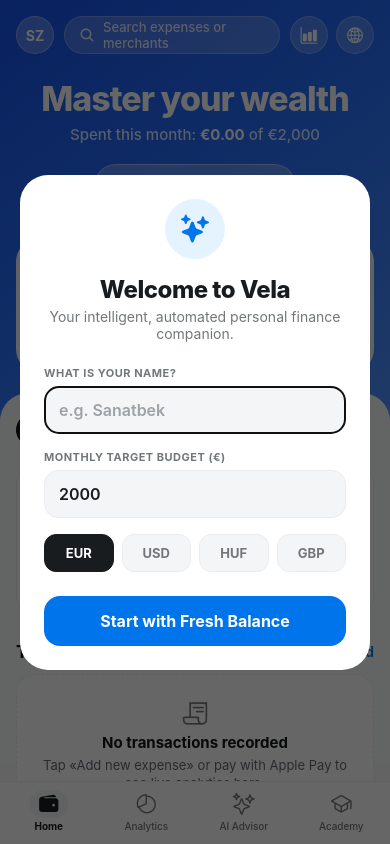
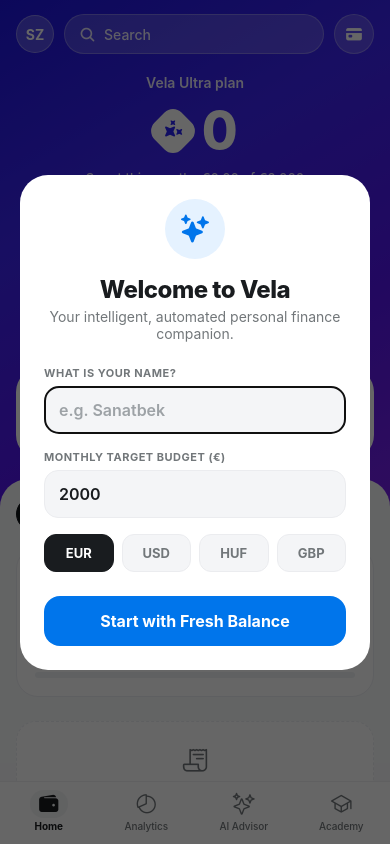
Before and after one commit to Akbermet-Toktobekova/Vela, a React Native app in the folder mobile/: screen / in a window 390 px wide. Built offline with nearby package versions, Linux system fonts and the light colour scheme.

Commit message:
feat: match exact Revolut 10 Aurora Indigo-Purple gradient, glass search capsule, and 4 frosted action circles

```diff
--- a/mobile/src/screens/ExpensesScreen.tsx
+++ b/mobile/src/screens/ExpensesScreen.tsx
@@ -9,7 +9,7 @@
 } from 'react-native';
 import { useSafeAreaInsets } from 'react-native-safe-area-context';
 import { LinearGradient } from 'expo-linear-gradient';
-import { Ionicons, MaterialCommunityIcons } from '@expo/vector-icons';
+import { Ionicons } from '@expo/vector-icons';
 import { colors } from '../theme/colors';
 import { useUser } from '../context/UserContext';
 import { AddExpenseModal } from '../components/AddExpenseModal';
@@ -66,88 +66,117 @@
 
   return (
     <View style={styles.mainWrapper}>
-      {/* 1. Revolut 10 Luminous Silk Cobalt Gradient Canvas */}
+      {/* 1. Authentic Revolut Radial/Linear Aurora Mesh Gradient */}
       <LinearGradient
-        colors={['#1754EE', '#2A72FF', '#5093FF', '#82B5FF']}
-        start={{ x: 0.1, y: 0 }}
-        end={{ x: 0.9, y: 0.55 }}
+        colors={['#1E16E2', '#3D25F4', '#5515EE', '#7A22E8', '#9B2DF0']}
+        start={{ x: 0.1, y: 0.0 }}
+        end={{ x: 0.9, y: 0.7 }}
         style={styles.gradientBg}
       >
         <ScrollView
           style={styles.container}
-          contentContainerStyle={[styles.contentContainer, { paddingTop: Math.max(insets.top, 16) }]}
+          contentContainerStyle={[styles.contentContainer, { paddingTop: Math.max(insets.top, 14) }]}
           showsVerticalScrollIndicator={false}
         >
           {/* Top Revolut Header */}
           <View style={styles.header}>
-            <View style={styles.avatarPill}>
+            <View style={styles.avatarCircle}>
               <Text style={styles.avatarText}>{profile.initials || 'SZ'}</Text>
             </View>
 
             {/* Revolut Capsule Search Bar */}
             <TouchableOpacity style={styles.searchCapsule} activeOpacity={0.8} onPress={() => setAddModalVisible(true)}>
-              <Ionicons name="search" size={16} color="rgba(255,255,255,0.85)" />
-              <Text style={styles.searchText}>Search expenses or merchants</Text>
+              <Ionicons name="search" size={17} color="rgba(255,255,255,0.85)" />
+              <Text style={styles.searchText}>Search</Text>
             </TouchableOpacity>
 
-            <View style={styles.headerIconsRow}>
-              <TouchableOpacity style={styles.headerGlassIcon} onPress={() => setGuideModalVisible(true)} activeOpacity={0.7}>
-                <Ionicons name="bar-chart" size={18} color="#FFFFFF" />
+            <TouchableOpacity style={styles.headerGlassCardBtn} onPress={() => setGuideModalVisible(true)} activeOpacity={0.8}>
+              <Ionicons name="card" size={18} color="#FFFFFF" />
+            </TouchableOpacity>
+          </View>
+
+          {/* Hero Revolut Points / Spent Balance */}
+          <View style={styles.heroSection}>
+            <Text style={styles.planLabel}>Vela Ultra plan</Text>
+
+            <View style={styles.amountHeroRow}>
+              <View style={styles.polyHexagon}>
+                <Ionicons name="sparkles" size={18} color="#2A24F4" />
+              </View>
+              <Text style={styles.amountHeroText}>
+                {Math.round(totalSpent)}
+              </Text>
+            </View>
+
+            <Text style={styles.rateLabel}>
+              Spent this month · €{totalSpent.toFixed(2)} of €{limit.toLocaleString()}
+            </Text>
+
+            {/* Frosted Upgrade/Add Pill Button */}
+            <TouchableOpacity style={styles.frostedPillBtn} onPress={() => setAddModalVisible(true)} activeOpacity={0.8}>
+              <Text style={styles.frostedPillText}>+ Add expense</Text>
+            </TouchableOpacity>
+          </View>
+
+          {/* Revolut 4 Frosted Action Circles Row */}
+          <View style={styles.actionRow}>
+            <View style={styles.actionItem}>
+              <TouchableOpacity style={styles.actionGlassCircle} onPress={() => setAddModalVisible(true)} activeOpacity={0.8}>
+                <Ionicons name="add" size={24} color="#FFFFFF" />
               </TouchableOpacity>
-              <TouchableOpacity style={styles.headerGlassIcon} onPress={() => setGuideModalVisible(true)} activeOpacity={0.7}>
-                <Ionicons name="globe-outline" size={18} color="#FFFFFF" />
+              <Text style={styles.actionLabel}>Add</Text>
+            </View>
+
+            <View style={styles.actionItem}>
+              <TouchableOpacity style={styles.actionGlassCircle} onPress={() => setGuideModalVisible(true)} activeOpacity={0.8}>
+                <Ionicons name="radio-outline" size={20} color="#FFFFFF" />
               </TouchableOpacity>
+              <Text style={styles.actionLabel}>NFC Setup</Text>
+            </View>
+
+            <View style={styles.actionItem}>
+              <TouchableOpacity style={styles.actionGlassCircle} onPress={() => setGuideModalVisible(true)} activeOpacity={0.8}>
+                <Ionicons name="diamond-outline" size={20} color="#FFFFFF" />
+              </TouchableOpacity>
+              <Text style={styles.actionLabel}>VIP Perks</Text>
+            </View>
+
+            <View style={styles.actionItem}>
+              <TouchableOpacity style={styles.actionGlassCircle} onPress={() => setGuideModalVisible(true)} activeOpacity={0.8}>
+                <Ionicons name="ellipsis-horizontal" size={20} color="#FFFFFF" />
+              </TouchableOpacity>
+              <Text style={styles.actionLabel}>More</Text>
             </View>
           </View>
 
-          {/* Hero Revolut Title & Balance */}
-          <View style={styles.heroSection}>
-            <Text style={styles.heroTitle}>Master your wealth</Text>
-            <Text style={styles.heroSubtitle}>
-              Spent this month: <Text style={styles.heroSpentHighlight}>€{totalSpent.toFixed(2)}</Text> of €{limit.toLocaleString()}
-            </Text>
-
-            {/* Glass CTA Pill Button */}
-            <TouchableOpacity style={styles.glassCtaBtn} onPress={() => setAddModalVisible(true)} activeOpacity={0.8}>
-              <Ionicons name="add" size={18} color="#FFFFFF" style={{ marginRight: 4 }} />
-              <Text style={styles.glassCtaText}>Add new expense</Text>
-            </TouchableOpacity>
-          </View>
-
-          {/* Frosted Security / VIP Alert Card (Exact Revolut Style) */}
-          <View style={styles.securityAlertCard}>
-            <View style={styles.alertCardContent}>
-              <View style={styles.alertIconCircle}>
-                <Ionicons name="heart" size={20} color="#FF3366" />
-              </View>
-              <View style={styles.alertTextContainer}>
-                <Text style={styles.alertTitle}>Vela VIP Perk Active</Text>
-                <Text style={styles.alertSubtitle}>Солнышко, я люблю тебя ❤️</Text>
+          {/* Story / Perk Banner Card (White Revolut Card) */}
+          <TouchableOpacity style={styles.storyCard} activeOpacity={0.9} onPress={() => setGuideModalVisible(true)}>
+            <View style={styles.storyLeft}>
+              <Text style={styles.storyTitle}>Солнышко, я люблю тебя ❤️</Text>
+              <Text style={styles.storySubtitle}>Tap to connect instant Apple Pay NFC live tracking</Text>
+            </View>
+            <View style={styles.storyCardsGraphic}>
+              <View style={[styles.miniCard, styles.miniCardBack]} />
+              <View style={[styles.miniCard, styles.miniCardFront]}>
+                <Ionicons name="card" size={14} color="#FFFFFF" />
               </View>
             </View>
-            <TouchableOpacity
-              style={styles.alertActionBtn}
-              onPress={() => setGuideModalVisible(true)}
-              activeOpacity={0.8}
-            >
-              <Text style={styles.alertActionText}>Apple Pay NFC Setup</Text>
-            </TouchableOpacity>
-          </View>
+          </TouchableOpacity>
 
-          {/* White Bottom Canvas Container for Cards & Pockets */}
-          <View style={styles.bottomWhiteCard}>
-            {/* Quick Segment Pills (Stocks / ETFs style in Revolut) */}
+          {/* Frosted Glass Bottom Container for Pockets & Feed */}
+          <View style={styles.frostedSheetContainer}>
+            {/* Quick Segment Filter Pills */}
             <View style={styles.filterPillsRow}>
               <TouchableOpacity style={[styles.filterPill, styles.filterPillActive]}>
                 <Text style={[styles.filterPillText, styles.filterPillTextActive]}>Budget Pockets</Text>
               </TouchableOpacity>
               <TouchableOpacity style={styles.filterPill} onPress={() => setAddModalVisible(true)}>
-                <Text style={styles.filterPillText}>Recent History</Text>
+                <Text style={styles.filterPillText}>Transactions</Text>
               </TouchableOpacity>
             </View>
 
-            {/* Revolut Pockets Widget */}
-            <View style={styles.pocketsWidget}>
+            {/* Pockets Card */}
+            <View style={styles.pocketsCard}>
               <View style={styles.pocketRow}>
                 <View style={styles.pocketInfo}>
                   <View style={[styles.pocketDot, { backgroundColor: '#00C853' }]} />
@@ -161,7 +190,7 @@
                 <View style={[styles.progressBarFill, { width: `${needsPercent}%`, backgroundColor: '#00C853' }]} />
               </View>
 
-              <View style={[styles.pocketRow, { marginTop: 16 }]}>
+              <View style={[styles.pocketRow, { marginTop: 14 }]}>
                 <View style={styles.pocketInfo}>
                   <View style={[styles.pocketDot, { backgroundColor: '#7B61FF' }]} />
                   <Text style={styles.pocketName}>Wants (30%)</Text>
@@ -174,7 +203,7 @@
                 <View style={[styles.progressBarFill, { width: `${wantsPercent}%`, backgroundColor: '#7B61FF' }]} />
               </View>
 
-              <View style={[styles.pocketRow, { marginTop: 16 }]}>
+              <View style={[styles.pocketRow, { marginTop: 14 }]}>
                 <View style={styles.pocketInfo}>
                   <View style={[styles.pocketDot, { backgroundColor: '#0075EB' }]} />
                   <Text style={styles.pocketName}>Savings (20%)</Text>
@@ -188,20 +217,13 @@
               </View>
             </View>
 
-            {/* Transactions Header */}
-            <View style={styles.transactionsHeader}>
-              <Text style={styles.sectionTitle}>Transactions</Text>
-              <TouchableOpacity onPress={() => setAddModalVisible(true)}>
-                <Text style={styles.seeAllText}>+ Add</Text>
-              </TouchableOpacity>
-            </View>
-
+            {/* Transactions List */}
             {transactions.length === 0 ? (
               <View style={styles.zeroStateCard}>
                 <Ionicons name="receipt-outline" size={26} color="#72777A" style={{ marginBottom: 6 }} />
-                <Text style={styles.zeroStateTitle}>No transactions recorded</Text>
+                <Text style={styles.zeroStateTitle}>No expenses yet</Text>
                 <Text style={styles.zeroStateDesc}>
-                  Tap «Add new expense» or pay with Apple Pay to see live analytics here.
+                  Tap «Add» above or pay with Apple Pay to see live expenses.
                 </Text>
               </View>
             ) : (
@@ -212,7 +234,7 @@
                       <View style={[styles.txIconCircle, { backgroundColor: tx.iconBg || '#F4F5F7' }]}>
                         <Ionicons
                           name={tx.category === 'needs' ? 'cart-outline' : tx.category === 'wants' ? 'cafe-outline' : 'wallet-outline'}
-                          size={19}
+                          size={18}
                           color="#111417"
                         />
                       </View>
@@ -265,7 +287,7 @@
 const styles = StyleSheet.create({
   mainWrapper: {
     flex: 1,
-    backgroundColor: '#1754EE',
+    backgroundColor: '#1E16E2',
   },
   gradientBg: {
     flex: 1,
@@ -281,13 +303,13 @@
     alignItems: 'center',
     justifyContent: 'space-between',
     paddingHorizontal: 16,
-    marginBottom: 24,
+    marginBottom: 20,
   },
-  avatarPill: {
+  avatarCircle: {
     width: 38,
     height: 38,
     borderRadius: 19,
-    backgroundColor: 'rgba(255,255,255,0.25)',
+    backgroundColor: 'rgba(255,255,255,0.22)',
     alignItems: 'center',
     justifyContent: 'center',
     borderWidth: 1,
@@ -302,9 +324,9 @@
     flex: 1,
     flexDirection: 'row',
     alignItems: 'center',
-    backgroundColor: 'rgba(255,255,255,0.2)',
-    height: 38,
-    borderRadius: 19,
+    backgroundColor: 'rgba(255,255,255,0.18)',
+    height: 40,
+    borderRadius: 20,
     paddingHorizontal: 14,
     marginHorizontal: 10,
     gap: 8,
@@ -312,19 +334,15 @@
     borderColor: 'rgba(255,255,255,0.25)',
   },
   searchText: {
-    fontSize: 13,
-    color: 'rgba(255,255,255,0.85)',
+    fontSize: 14,
+    color: 'rgba(255,255,255,0.9)',
     fontWeight: '500',
   },
-  headerIconsRow: {
-    flexDirection: 'row',
-    gap: 8,
-  },
-  headerGlassIcon: {
-    width: 38,
-    height: 38,
-    borderRadius: 19,
-    backgroundColor: 'rgba(255,255,255,0.2)',
+  headerGlassCardBtn: {
+    width: 40,
+    height: 40,
+    borderRadius: 20,
+    backgroundColor: 'rgba(255,255,255,0.18)',
     alignItems: 'center',
     justifyContent: 'center',
     borderWidth: 1,
@@ -333,105 +351,146 @@
   heroSection: {
     alignItems: 'center',
     paddingHorizontal: 20,
-    marginBottom: 28,
+    marginBottom: 26,
   },
-  heroTitle: {
-    fontSize: 34,
+  planLabel: {
+    fontSize: 14,
+    color: 'rgba(255,255,255,0.9)',
+    fontWeight: '600',
+    marginBottom: 8,
+  },
+  amountHeroRow: {
+    flexDirection: 'row',
+    alignItems: 'center',
+    gap: 10,
+    marginBottom: 8,
+  },
+  polyHexagon: {
+    width: 38,
+    height: 38,
+    borderRadius: 12,
+    backgroundColor: '#FFFFFF',
+    alignItems: 'center',
+    justifyContent: 'center',
+    transform: [{ rotate: '45deg' }],
+  },
+  amountHeroText: {
+    fontSize: 52,
     fontWeight: '800',
     color: '#FFFFFF',
-    letterSpacing: -1,
-    textAlign: 'center',
-    marginBottom: 6,
+    letterSpacing: -1.5,
   },
-  heroSubtitle: {
-    fontSize: 15,
+  rateLabel: {
+    fontSize: 13,
     color: 'rgba(255,255,255,0.85)',
     fontWeight: '500',
-    textAlign: 'center',
-    marginBottom: 20,
+    marginBottom: 16,
   },
-  heroSpentHighlight: {
+  frostedPillBtn: {
+    backgroundColor: 'rgba(255,255,255,0.22)',
+    paddingHorizontal: 28,
+    paddingVertical: 10,
+    borderRadius: 22,
+    borderWidth: 1,
+    borderColor: 'rgba(255,255,255,0.35)',
+  },
+  frostedPillText: {
+    color: '#FFFFFF',
+    fontSize: 14,
     fontWeight: '700',
+  },
+  actionRow: {
+    flexDirection: 'row',
+    justifyContent: 'space-around',
+    paddingHorizontal: 12,
+    marginBottom: 24,
+  },
+  actionItem: {
+    alignItems: 'center',
+    gap: 8,
+  },
+  actionGlassCircle: {
+    width: 54,
+    height: 54,
+    borderRadius: 27,
+    backgroundColor: 'rgba(255,255,255,0.2)',
+    alignItems: 'center',
+    justifyContent: 'center',
+    borderWidth: 1,
+    borderColor: 'rgba(255,255,255,0.3)',
+  },
+  actionLabel: {
+    fontSize: 12,
+    fontWeight: '600',
     color: '#FFFFFF',
   },
-  glassCtaBtn: {
+  storyCard: {
     flexDirection: 'row',
+    justifyContent: 'space-between',
     alignItems: 'center',
-    backgroundColor: 'rgba(255,255,255,0.25)',
-    paddingHorizontal: 24,
-    paddingVertical: 12,
-    borderRadius: 22,
-    borderWidth: 1,
-    borderColor: 'rgba(255,255,255,0.4)',
-  },
-  glassCtaText: {
-    color: '#FFFFFF',
-    fontSize: 15,
-    fontWeight: '700',
-  },
-  securityAlertCard: {
-    backgroundColor: 'rgba(255,255,255,0.92)',
+    backgroundColor: '#FFFFFF',
     borderRadius: 24,
     padding: 18,
     marginHorizontal: 16,
     marginBottom: 20,
     ...Platform.select({
       ios: {
-        shadowColor: '#001A4D',
+        shadowColor: '#000000',
         shadowOffset: { width: 0, height: 6 },
         shadowOpacity: 0.12,
-        shadowRadius: 14,
+        shadowRadius: 12,
       },
       android: {
         elevation: 4,
       },
     }),
   },
-  alertCardContent: {
-    flexDirection: 'row',
-    alignItems: 'center',
-    gap: 12,
-    marginBottom: 14,
+  storyLeft: {
+    flex: 1,
+    gap: 4,
+    paddingRight: 10,
   },
-  alertIconCircle: {
-    width: 42,
-    height: 42,
-    borderRadius: 21,
-    backgroundColor: '#FFF0F4',
+  storyTitle: {
+    fontSize: 15,
+    fontWeight: '700',
+    color: '#111417',
+    letterSpacing: -0.2,
+  },
+  storySubtitle: {
+    fontSize: 12,
+    color: '#646B73',
+    lineHeight: 16,
+  },
+  storyCardsGraphic: {
+    width: 54,
+    height: 38,
+    position: 'relative',
+  },
+  miniCard: {
+    position: 'absolute',
+    width: 44,
+    height: 28,
+    borderRadius: 6,
+  },
+  miniCardBack: {
+    top: 0,
+    right: 0,
+    backgroundColor: '#1E16E2',
+    opacity: 0.6,
+  },
+  miniCardFront: {
+    bottom: 0,
+    left: 0,
+    backgroundColor: '#111417',
     alignItems: 'center',
     justifyContent: 'center',
   },
-  alertTextContainer: {
-    flex: 1,
-    gap: 2,
-  },
-  alertTitle: {
-    fontSize: 15,
-    fontWeight: '700',
-    color: '#111417',
-  },
-  alertSubtitle: {
-    fontSize: 13,
-    color: '#646B73',
-    fontWeight: '500',
-  },
-  alertActionBtn: {
-    backgroundColor: '#111417',
-    borderRadius: 16,
-    paddingVertical: 13,
-    alignItems: 'center',
-  },
-  alertActionText: {
-    color: '#FFFFFF',
-    fontSize: 14,
-    fontWeight: '700',
-  },
-  bottomWhiteCard: {
+  frostedSheetContainer: {
     backgroundColor: '#F8F9FB',
     borderTopLeftRadius: 28,
     borderTopRightRadius: 28,
     paddingHorizontal: 16,
-    paddingTop: 20,
+    paddingTop: 18,
   },
   filterPillsRow: {
     flexDirection: 'row',
@@ -458,7 +517,7 @@
   filterPillTextActive: {
     color: '#FFFFFF',
   },
-  pocketsWidget: {
+  pocketsCard: {
     backgroundColor: '#FFFFFF',
     borderRadius: 22,
     padding: 18,
@@ -507,23 +566,6 @@
     height: '100%',
     borderRadius: 3,
   },
-  transactionsHeader: {
-    flexDirection: 'row',
-    justifyContent: 'space-between',
-    alignItems: 'center',
-    marginBottom: 12,
-  },
-  sectionTitle: {
-    fontSize: 18,
-    fontWeight: '700',
-    color: '#111417',
-    letterSpacing: -0.3,
-  },
-  seeAllText: {
-    fontSize: 14,
-    fontWeight: '600',
-    color: '#0075EB',
-  },
   zeroStateCard: {
     backgroundColor: '#FFFFFF',
     borderRadius: 20,
@@ -567,9 +609,9 @@
     gap: 12,
   },
   txIconCircle: {
-    width: 40,
-    height: 40,
-    borderRadius: 20,
+    width: 38,
+    height: 38,
+    borderRadius: 19,
     alignItems: 'center',
     justifyContent: 'center',
   },
```
Also changed, not shown: mobile/assets/telegram_inbox/photo_1787576219.jpg (added).
